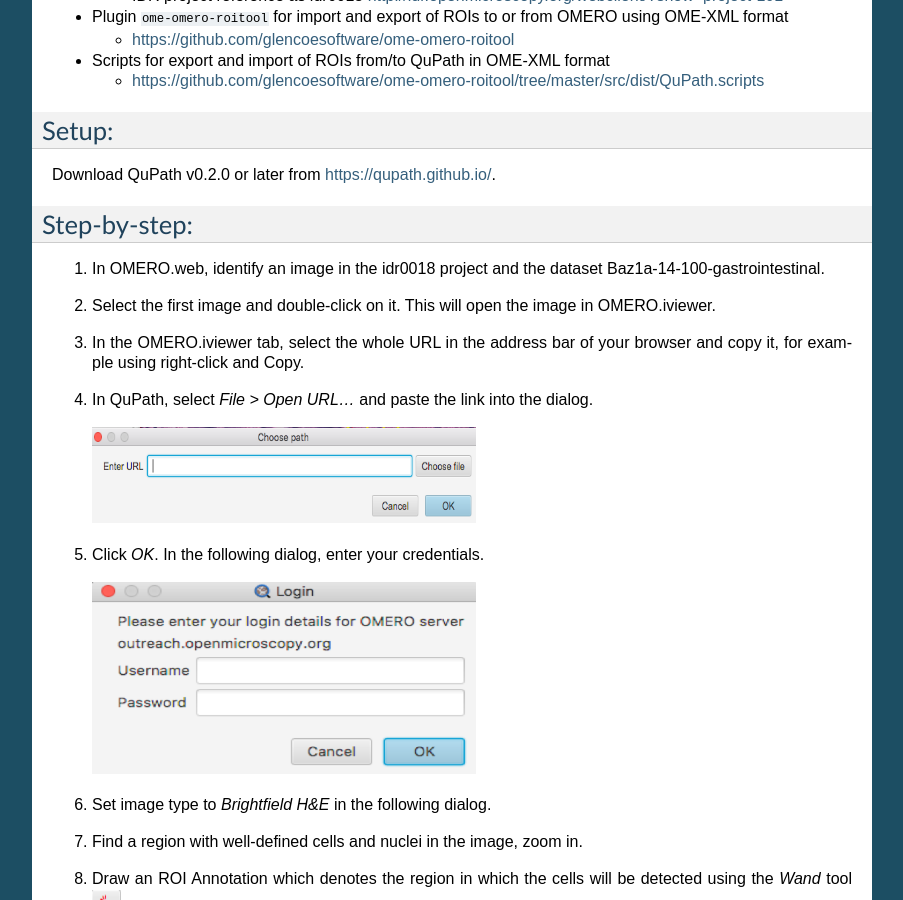
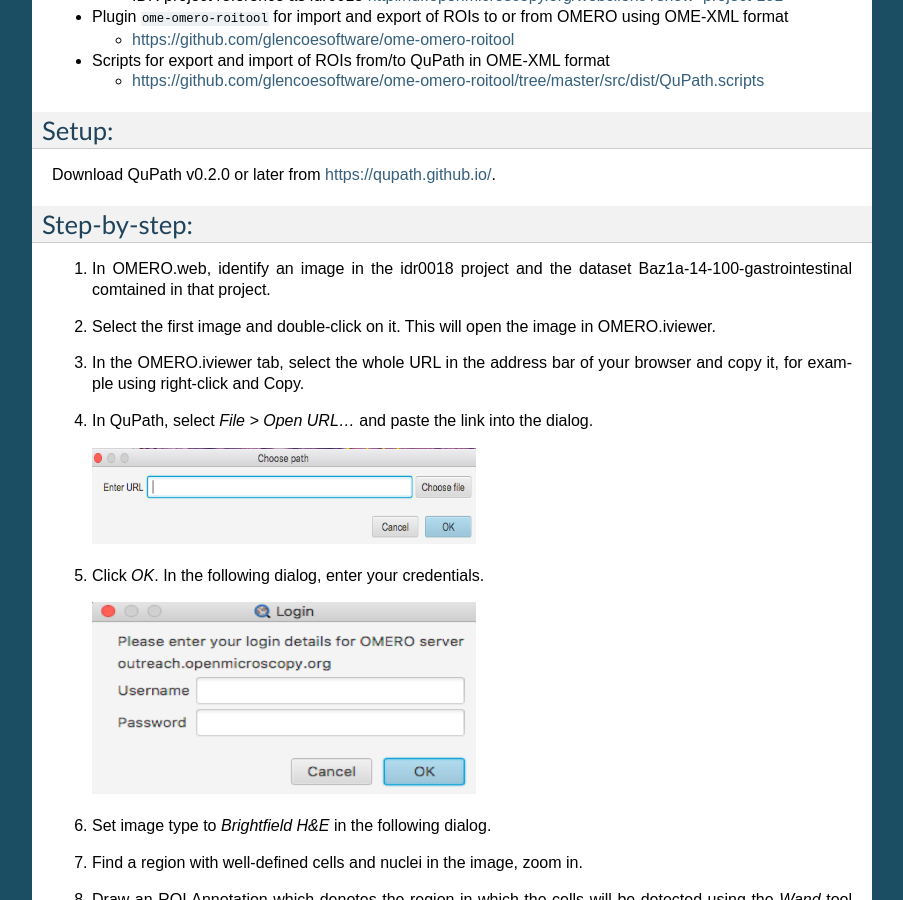
Before and after one commit to ome/omero-guide-qupath, a Sphinx documentation site: the page built from docs/qupath.rst, in a window 1280 px wide and 900 px high, scrolled down 455 px. Shown: the whole window, without its empty margins (198-1101 px from the left). Built offline with Sphinx 7.4.7, drawn with Linux system fonts in a browser that asks for light colours.

Commit message:
Update docs/qupath.rst
Co-authored-by: jean-marie burel <j.burel@dundee.ac.uk>

```diff
--- a/docs/qupath.rst
+++ b/docs/qupath.rst
@@ -42,7 +42,7 @@
 Step-by-step:
 -----------------
 
-#. In OMERO.web, identify an image in the idr0018 project and the dataset Baz1a-14-100-gastrointestinal.
+#. In OMERO.web, identify an image in the idr0018 project and the dataset Baz1a-14-100-gastrointestinal comtained in that project.
 
 #. Select the first image and double-click on it. This will open the image in OMERO.iviewer.
 
```
